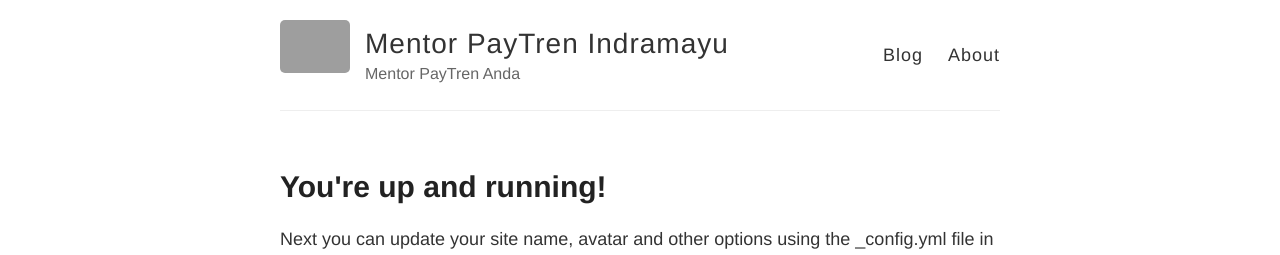
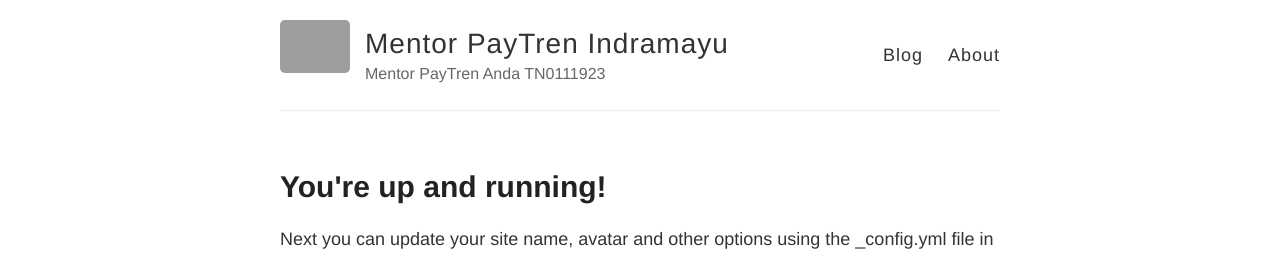
Before and after one commit to adminpaytren/PayTren-Indramayu, a Jekyll site: the page built from _posts/2014-3-3-Hello-World.md, in a window 1280 px wide. Shown: the top 255 px of the page. Built offline with Jekyll 4.4.1, drawn with Linux system fonts in a browser that asks for light colours; comment, search, counter and statistics services are not loaded; grey boxes are pictures that could not be loaded.

Commit message:
Update _config.yml

```diff
--- a/_config.yml
+++ b/_config.yml
@@ -6,7 +6,7 @@
 name: Mentor PayTren Indramayu
 
 # Short bio or description (displayed in the header)
-description: Mentor PayTren Anda
+description: Mentor PayTren Anda TN0111923
 
 # URL of your avatar or profile pic (you could use your GitHub profile pic)
 avatar: https://raw.githubusercontent.com/barryclark/jekyll-now/master/images/jekyll-logo.png
```
